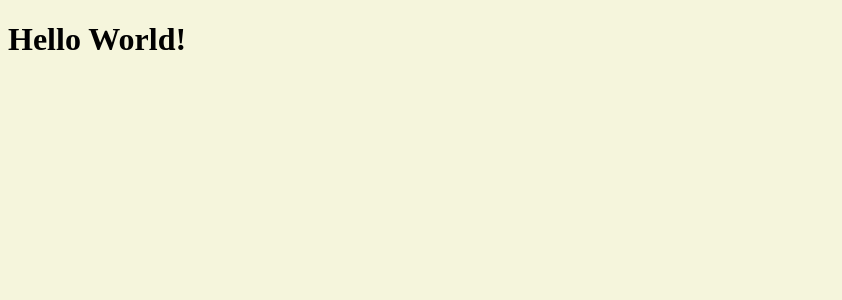
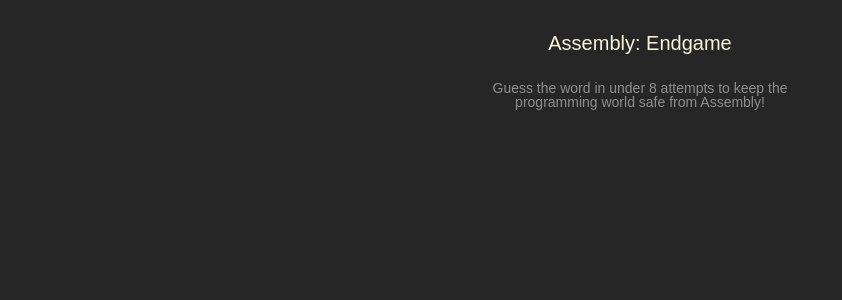
Before and after one commit to loves2run/assembly-endgame-react, a React (Vite) app: page / in a window 1280 px wide. Shown: the top 300 px of the page, without its empty margins (0-842 px from the left). Built offline with nearby package versions, Linux system fonts and the light colour scheme.

Commit message:
Added header section

```diff
--- a/src/App.jsx
+++ b/src/App.jsx
@@ -1,5 +1,20 @@
-export default function App() {
+import React from "react"
+
+/**
+ * Goal: Build out the main parts of our app
+ *
+ * Challenge: Add a header with the game title
+ * and description. Startin' out easy 🙂🚶‍➡️
+ */
+
+export default function AssemblyEndgame() {
   return (
-    <h1>Hello World!</h1>
+    <main>
+      <header>
+          <h1>Assembly: Endgame</h1>
+          <p>Guess the word in under 8 attempts to keep the programming world safe from Assembly!</p>
+      </header>
+    </main>
+
   )
 }
--- a/src/Index.jsx
+++ b/src/Index.jsx
@@ -1,6 +1,7 @@
-import { createRoot } from 'react-dom/client'
+import React from 'react'
+import ReactDOM from 'react-dom/client'
 import App from './App'
 
-const root = createRoot(document.getElementById('root'))
+const root = ReactDOM.createRoot(document.getElementById('root'))
 
 root.render(<App />)
--- a/src/index.css
+++ b/src/index.css
@@ -1,3 +1,41 @@
+* {
+  box-sizing: border-box;
+}
+
+html {
+  font-size: 10px;
+}
+
 body {
-  background-color: beige;
+  margin: 0;
+  font-family: "Hanken Grotesk", Arial, sans-serif;
+  background-color: #262626;
+  color: #D9D9D9;
+  padding: 20px;
+  height: 100vh;
+  display: flex;
+  justify-content: center;
 }
+
+/* Header Section */
+header {
+  display: flex;
+  flex-direction: column;
+  justify-content: center;
+  align-items: center;
+  max-width: 35.2rem;
+}
+
+header > h1 {
+  font-size: 2rem;
+  font-weight: 500;
+  line-height: 100%;
+  color: #f9f4da;
+}
+
+header > p {
+  text-align: center;
+  font-size: 1.4rem;
+  line-height: 100%;
+  color: #8e8e8e;
+}
```
